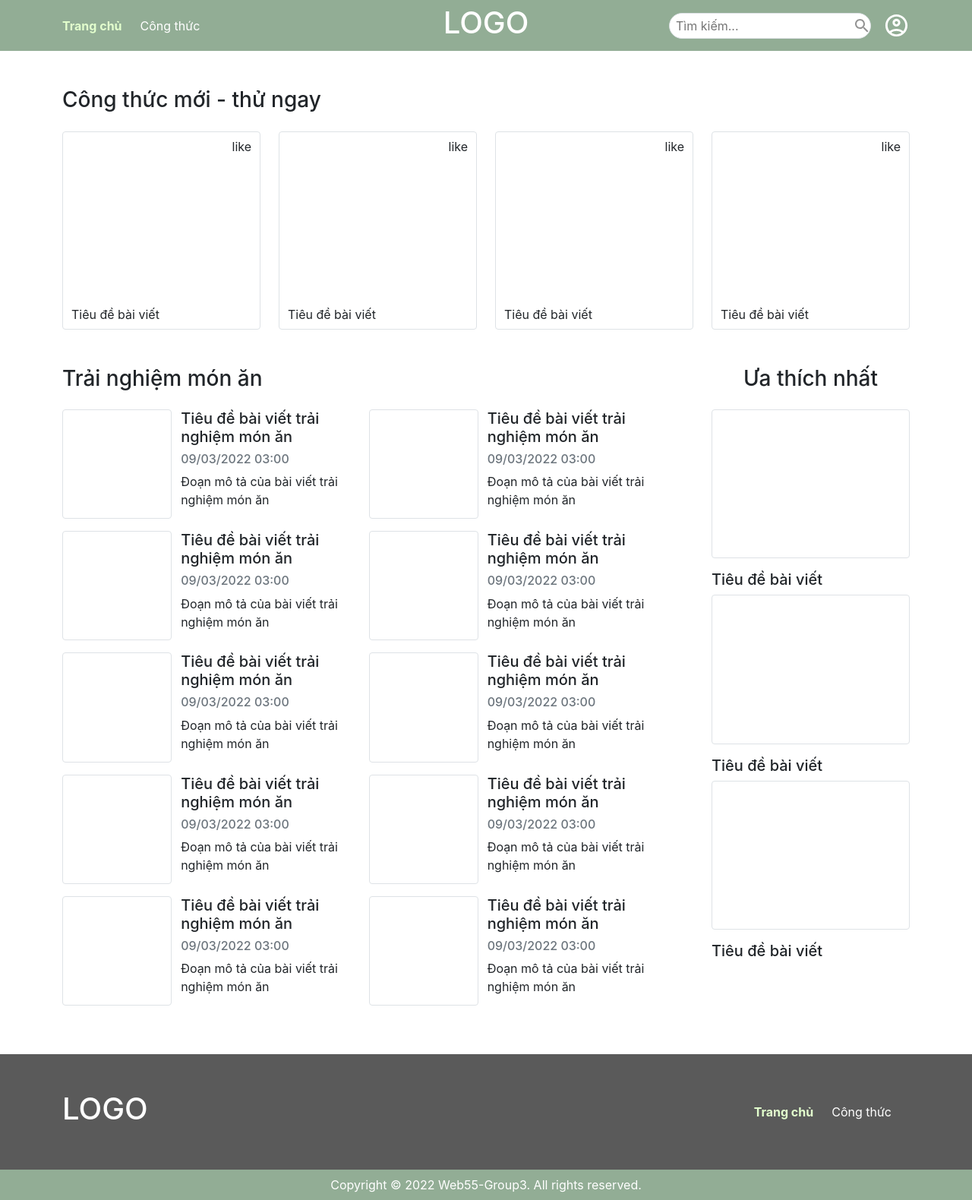
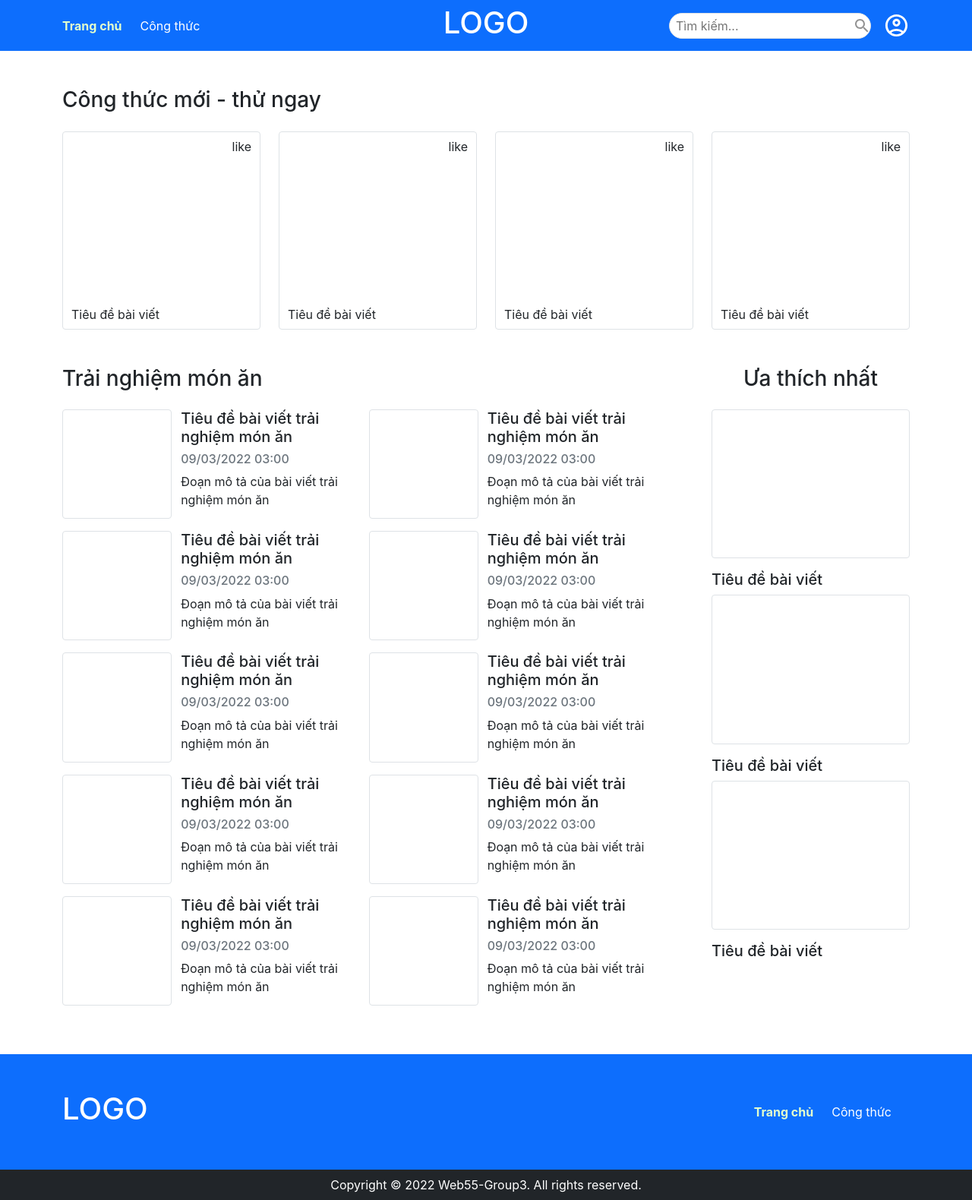
Before and after one commit to DoMinhHieu1997/MindX-Web55-Project, a React (Create React App) app: page / in a window 1280 px wide. Shown: the whole page at 76% size. Built offline with nearby package versions, Linux system fonts and the light colour scheme.

Commit message:
change menu and footer background color

```diff
--- a/src/components/Footer.js
+++ b/src/components/Footer.js
@@ -2,7 +2,7 @@ import { NavLink } from "react-router-dom";
 
 const Footer = () => {
     return <div>
-        <div className="bg-5A5A5A py-5">
+        <div className="bg-primary py-5">
             <div className="container d-flex align-items-center justify-content-between">
                 <div className="">
                     <h1 className="text-white">LOGO</h1>
@@ -17,7 +17,7 @@ const Footer = () => {
                 </ul>
             </div>
         </div>
-        <div className="text-center py-2 bg-92AD95 text-white">Copyright © 2022 Web55-Group3. All rights reserved.</div>
+        <div className="text-center py-2 bg-dark text-white">Copyright © 2022 Web55-Group3. All rights reserved.</div>
     </div>
 }
 
--- a/src/components/Menu.js
+++ b/src/components/Menu.js
@@ -3,7 +3,7 @@ import SearchIcon from '@mui/icons-material/Search';
 import AccountIcon from '@mui/icons-material/AccountCircleOutlined';
 
 const Menu = () => {
-    return <div className="bg-92AD95 py-3">
+    return <div className="bg-primary py-3">
         <div className="container d-flex align-items-center justify-content-between position-relative">
             <ul className="list-unstyled d-flex">
                 <li className="me-4">
```
